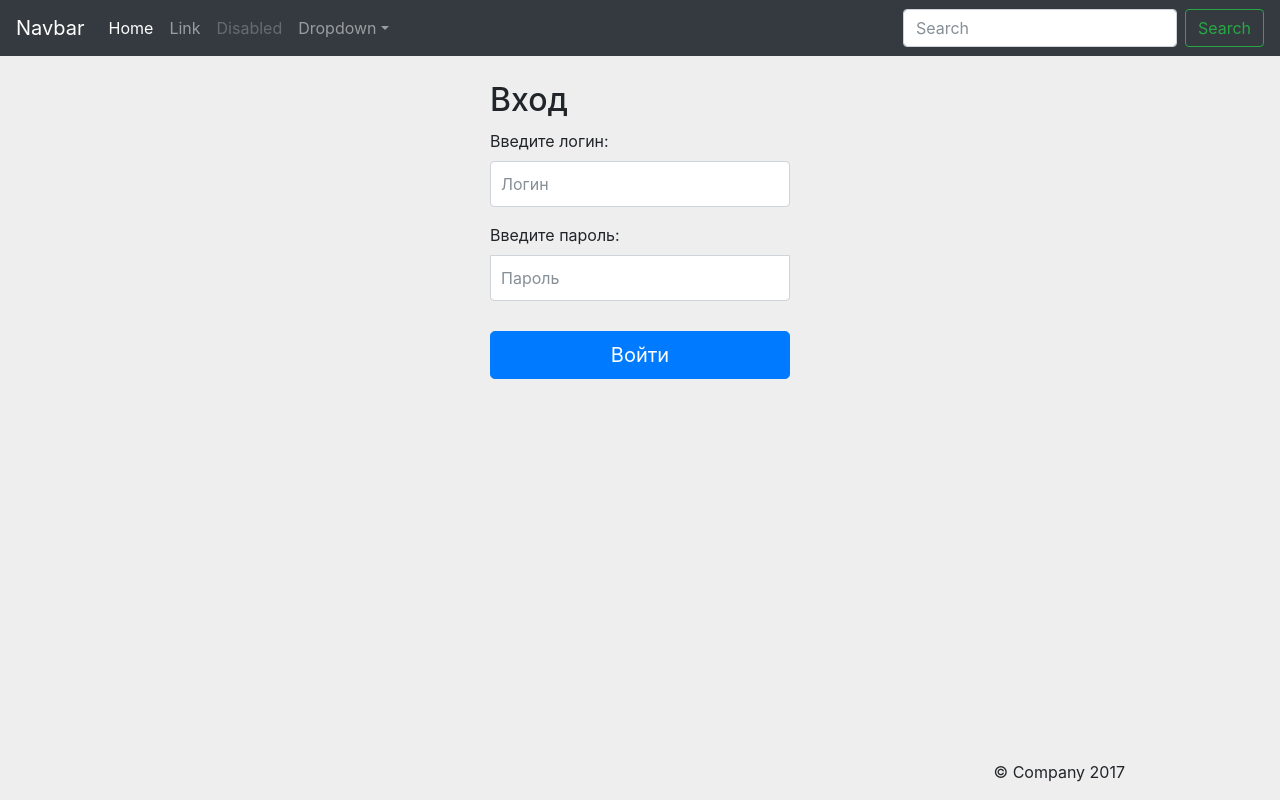
After one commit to SvetaZlobina/FlowerLight_web-app_university, a Django app: a page that uses templates/base.html in a window 1280 px wide. The commit adds this page. Run offline with Django 3.2, Linux system fonts and the light colour scheme; some libraries are stand-ins or nearby versions.

Commit message:
lab7 - login_page + gitignore

```diff
--- a/FlowerLight/static/css/my-style.css
+++ b/FlowerLight/static/css/my-style.css
@@ -1,3 +1,31 @@
 .list-products{
   margin-top: 2%;
 }
+
+footer{
+    position: absolute;
+    bottom: 0;
+    width: 100%;
+    text-align: right;
+}
+
+body{
+    height: 100%;
+}
+
+html{
+    min-height: 100%;
+    position: relative;
+}
+
+.form-container {
+    margin-top: 2%;
+}
+
+.btn-sign-in{
+    margin-top: 10%;
+}
+
+.error{
+    color: red;
+}
--- /dev/null
+++ b/FlowerLight/static/css/signin.css
@@ -0,0 +1,44 @@
+body {
+    padding-top: 40px;
+    padding-bottom: 40px;
+    background-color: #eee;
+}
+
+.form-signin {
+    max-width: 330px;
+    padding: 15px;
+    margin: auto;
+}
+
+.form-signin .form-signin-heading,
+.form-signin .checkbox {
+    margin-bottom: 10px;
+}
+
+.form-signin .checkbox {
+    font-weight: 400;
+}
+
+.form-signin .form-control {
+    position: relative;
+    box-sizing: border-box;
+    height: auto;
+    padding: 10px;
+    font-size: 16px;
+}
+
+.form-signin .form-control:focus {
+    z-index: 2;
+}
+
+.form-signin input[type="email"] {
+    margin-bottom: -1px;
+    border-bottom-right-radius: 0;
+    border-bottom-left-radius: 0;
+}
+
+.form-signin input[type="password"] {
+    margin-bottom: 10px;
+    border-top-left-radius: 0;
+    border-top-right-radius: 0;
+}
--- a/FlowerLight/urls.py
+++ b/FlowerLight/urls.py
@@ -19,8 +19,8 @@ from main_app import views
 
 urlpatterns = [
     url(r'^admin/', admin.site.urls),
-    url(r'^hello/', views.hello_func),
     url(r'^$', views.index_render),
     url(r'^products/$', views.ProductsList.as_view(), name='products_list'),
     url(r'^products/(?P<id>\d+)$', views.product_info, name='product_page'),
+    url(r'^sign-in/$', views.sign_in, name='login_page'),
 ]
--- /dev/null
+++ b/main_app/forms.py
@@ -0,0 +1,36 @@
+from django import forms
+from django.core import exceptions
+
+from .models import Client
+
+
+class LoginForm(forms.Form):
+    error_css_class = 'error'
+    login = forms.CharField(label='Введите логин',
+                            widget=forms.TextInput(attrs={'placeholder': 'Логин',
+                                                          'class': 'form-control'}))
+    password = forms.CharField(label='Введите пароль',
+                               widget=forms.PasswordInput(attrs={'class': 'form-control',
+                                                                 'placeholder': 'Пароль'}))
+
+    def is_valid(self):
+        valid = super(LoginForm, self).is_valid()
+
+        if not valid:
+            return valid
+
+        login = self.cleaned_data['login']
+        password = self.cleaned_data['password']
+
+        try:
+            client = Client.objects.get(login=login)
+            if client.password == password:
+                return True
+            else:
+                self.add_error(None,
+                               forms.ValidationError('Неправильный пароль!'))
+                return False
+        except exceptions.ObjectDoesNotExist:
+            self.add_error(None,
+                           forms.ValidationError('Пользователя с таким логином не существует!'))
+            return False
--- a/main_app/views.py
+++ b/main_app/views.py
@@ -1,31 +1,27 @@
 from django.shortcuts import render
 from django.views.generic.list import ListView
-from .models import Product
+from django.core import exceptions
+from django import forms
 
-from django.http import HttpResponse
+from .models import Product, Client
+from .forms import LoginForm
 
-
-def hello_func(request):
-    return HttpResponse("Hello!")
-
-
-#def base_render(request):
-    #return render(request, 'base.html')
+from django.http import HttpResponseRedirect
 
 
 def index_render(request):
     return render(request, 'index.html')
 
 
-def products_render(request):
-    data = {
-        'products': [
-            {'heading': 'Букет 1', 'id': 1},
-            {'heading': 'Букет 2', 'id': 2},
-            {'heading': 'Букет 3', 'id': 3}
-        ]
-    }
-    return render(request, 'products.html', data)
+# def products_render(request):
+#     data = {
+#         'products': [
+#             {'heading': 'Букет 1', 'id': 1},
+#             {'heading': 'Букет 2', 'id': 2},
+#             {'heading': 'Букет 3', 'id': 3}
+#         ]
+#     }
+#     return render(request, 'products.html', data)
 
 
 def product_info(request, id):
@@ -39,3 +35,14 @@ class ProductsList(ListView):
     model = Product
     template_name = 'products.html'
     context_object_name = 'products'
+
+
+def sign_in(request):
+    if request.method == 'POST':
+        form = LoginForm(request.POST)
+        if form.is_valid():
+            return HttpResponseRedirect('/products/')
+    else:
+        form = LoginForm()
+
+    return render(request, 'sign_in.html', {'form': form})
--- a/templates/base.html
+++ b/templates/base.html
@@ -15,14 +15,17 @@
 
     <!-- Custom styles for this template -->
     <link href="{% static 'css/jumbotron.css' %}" rel="stylesheet" type="text/css">
+    <link href="{% static 'css/signin.css' %}" rel="stylesheet" type="text/css">
     <link href="{% static 'css/my-style.css' %}" rel="stylesheet" type="text/css">
+
 </head>
 
 <body>
 
 <nav class="navbar navbar-expand-md navbar-dark fixed-top bg-dark">
     <a class="navbar-brand" href="#">Navbar</a>
-      <button class="navbar-toggler" type="button" data-toggle="collapse" data-target="#navbarsExampleDefault" aria-controls="navbarsExampleDefault" aria-expanded="false" aria-label="Toggle navigation">
+    <button class="navbar-toggler" type="button" data-toggle="collapse" data-target="#navbarsExampleDefault"
+            aria-controls="navbarsExampleDefault" aria-expanded="false" aria-label="Toggle navigation">
         <span class="navbar-toggler-icon"></span>
     </button>
 
@@ -38,7 +41,8 @@
                 <a class="nav-link disabled" href="#">Disabled</a>
             </li>
             <li class="nav-item dropdown">
-            <a class="nav-link dropdown-toggle" href="http://example.com" id="dropdown01" data-toggle="dropdown" aria-haspopup="true" aria-expanded="false">Dropdown</a>
+                <a class="nav-link dropdown-toggle" href="http://example.com" id="dropdown01" data-toggle="dropdown"
+                   aria-haspopup="true" aria-expanded="false">Dropdown</a>
                 <div class="dropdown-menu" aria-labelledby="dropdown01">
                     <a class="dropdown-item" href="#">Action</a>
                     <a class="dropdown-item" href="#">Another action</a>
@@ -64,7 +68,9 @@
 <!-- Bootstrap core JavaScript
 ================================================== -->
 <!-- Placed at the end of the document so the pages load faster -->
-    <script src="https://code.jquery.com/jquery-3.2.1.slim.min.js" integrity="sha384-KJ3o2DKtIkvYIK3UENzmM7KCkRr/rE9/Qpg6aAZGJwFDMVNA/GpGFF93hXpG5KkN" crossorigin="anonymous"></script>
+<script src="https://code.jquery.com/jquery-3.2.1.slim.min.js"
+        integrity="sha384-KJ3o2DKtIkvYIK3UENzmM7KCkRr/rE9/Qpg6aAZGJwFDMVNA/GpGFF93hXpG5KkN"
+        crossorigin="anonymous"></script>
 <script>window.jQuery || document.write('<script src="/js/jquery.min.js"><\/script>')</script>
 <script src="{% static 'js/popper.min.js' %}"></script>
 <script src="{% static 'js/bootstrap.min.js' %}"></script>
--- /dev/null
+++ b/templates/sign_in.html
@@ -0,0 +1,21 @@
+{% extends 'base.html' %}
+
+{% block title %}Flowerlight - вход{% endblock %}
+
+{% block body %}
+    <div class="container form-container">
+
+        <form method="post" class="form-signin">
+            {% csrf_token %}
+            <h2 class="form-signin-heading">Вход</h2>
+{#            <label for="inputEmail" class="sr-only">Email address</label>#}
+{#            <input type="email" id="inputEmail" class="form-control" placeholder="Email address" required autofocus>#}
+{#            <label for="inputPassword" class="sr-only">Password</label>#}
+{#            <input type="password" id="inputPassword" class="form-control" placeholder="Password" required>#}
+            {{ form.as_p }}
+
+            <button class="btn btn-lg btn-primary btn-block btn-sign-in" type="submit" >Войти</button>
+        </form>
+
+    </div>
+{% endblock %}
```
Also changed, not shown: db.sqlite3 (deleted), 1 other file. Lines whose indentation alone changed are shown as unchanged.
